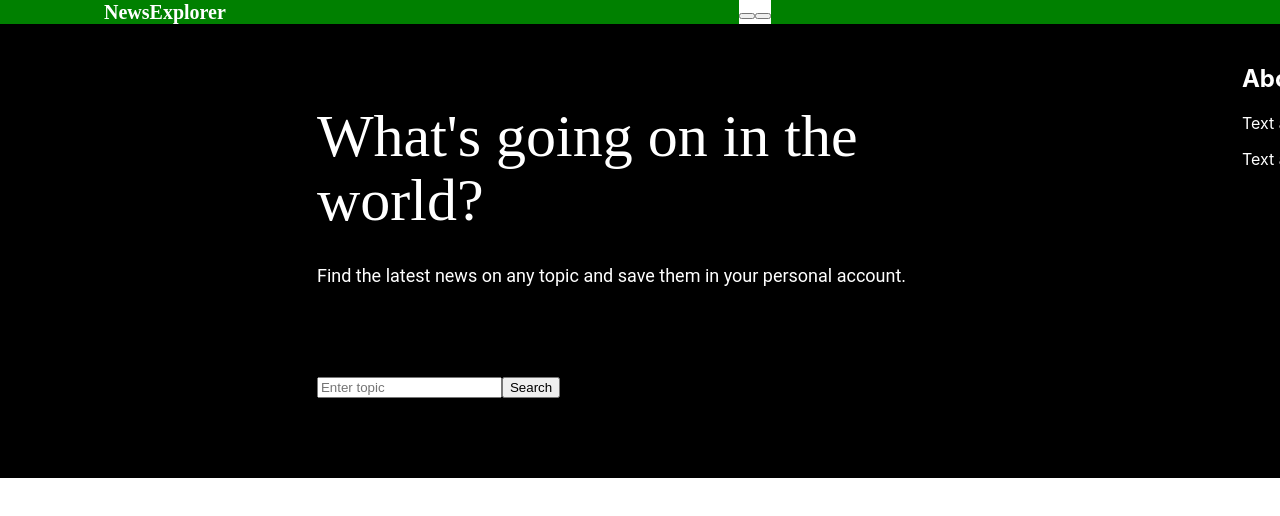
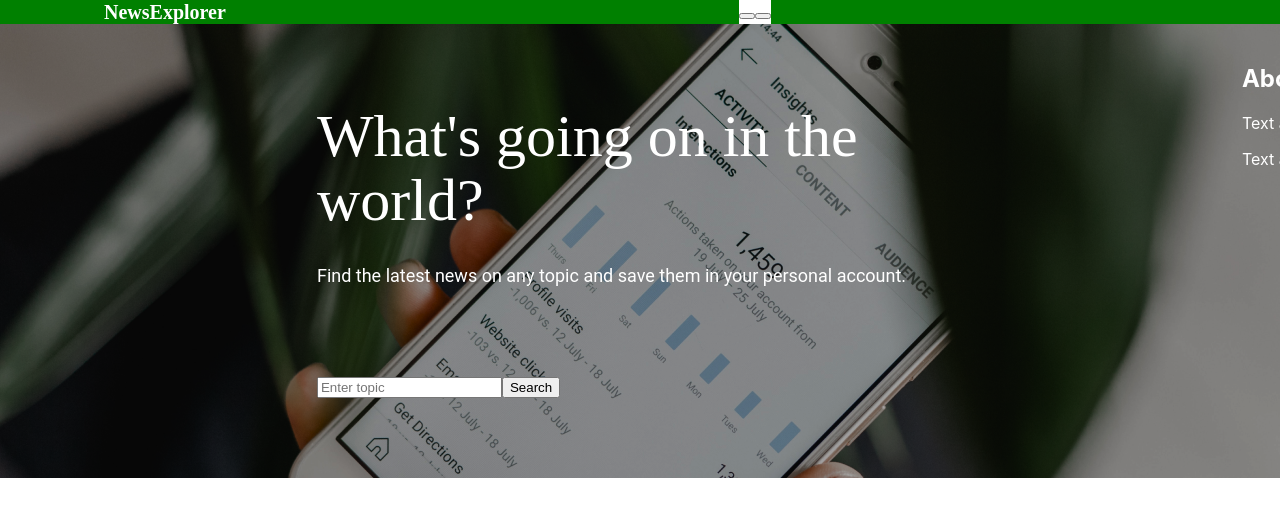
Before and after one commit to adirx20/news-explorer-frontend, a React (Create React App) app: page / in a window 1280 px wide. Shown: the top 516 px of the page. Built offline with nearby package versions, Linux system fonts and the light colour scheme.

Commit message:
fix background image

```diff
--- a/src/components/App/App.css
+++ b/src/components/App/App.css
@@ -6,5 +6,5 @@
 }
 
 .app__background-image {
-  /* background-image: url('../../images/main-background.jpg'); */
+  background-image: url('../../images/main-background.png');
 }
```
